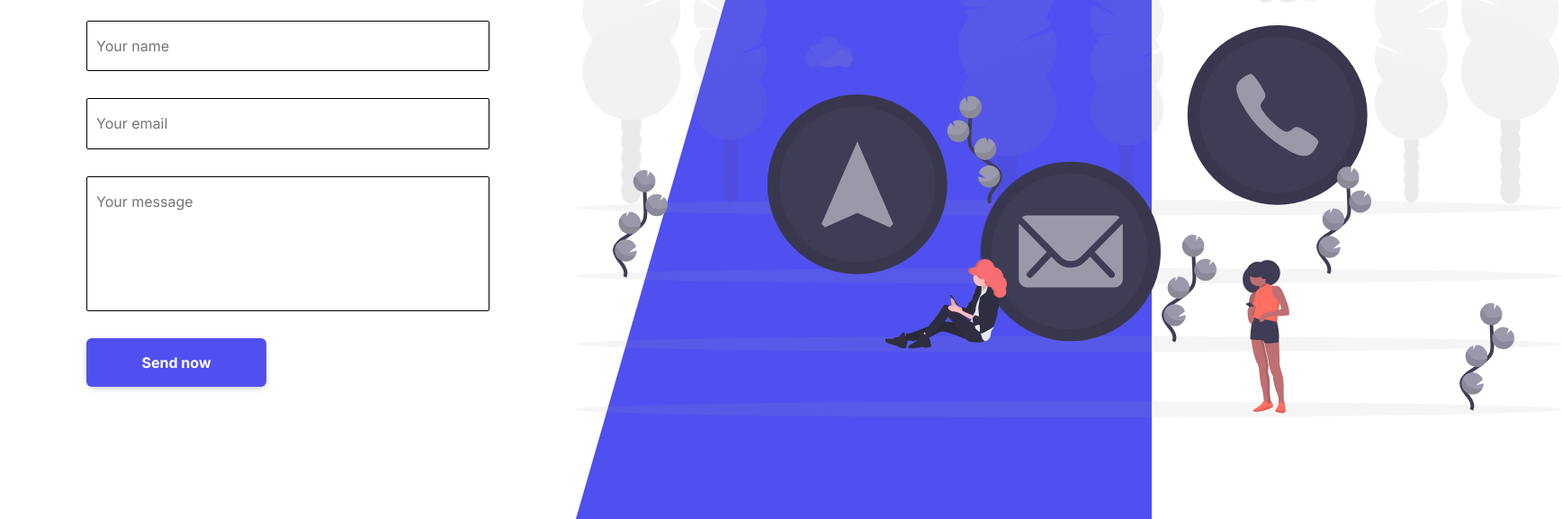
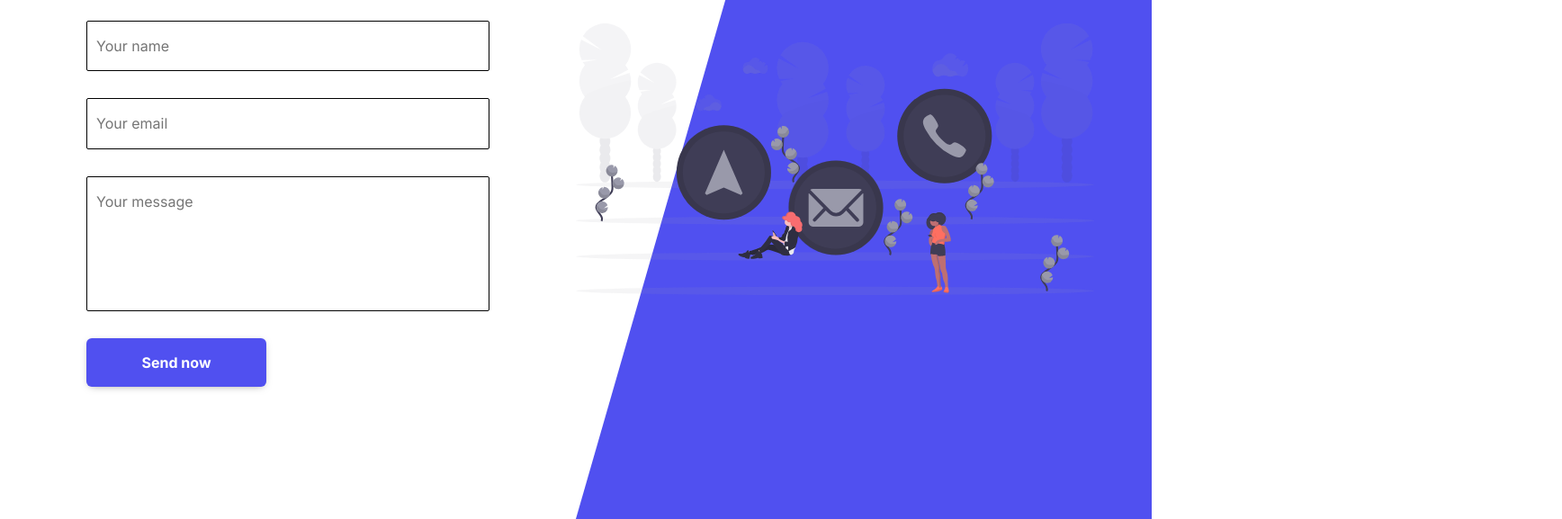
Before and after one commit to callmeFurok/contact-form-using-css-grid, a plain HTML site: page index.html in a window 1280 px wide. Shown: the part 223-800 px from the top of the page at 90% size, 1736 px wide, since content can reach past the window. Drawn offline with Linux system fonts and the light colour scheme.

Commit message:
añadida una clase

```diff
--- a/index.html
+++ b/index.html
@@ -13,7 +13,7 @@
 <body>
     <section class="contact">
         <figure class="contact__picture">
-            <img src="./img/contact_img.svg" alt="contact img">
+            <img class="contact__img" src="./img/contact_img.svg" alt="contact img">
         </figure>
         <form class="contact__form">
             <h2 class="contact__title">We keep in touch</h2>
```
